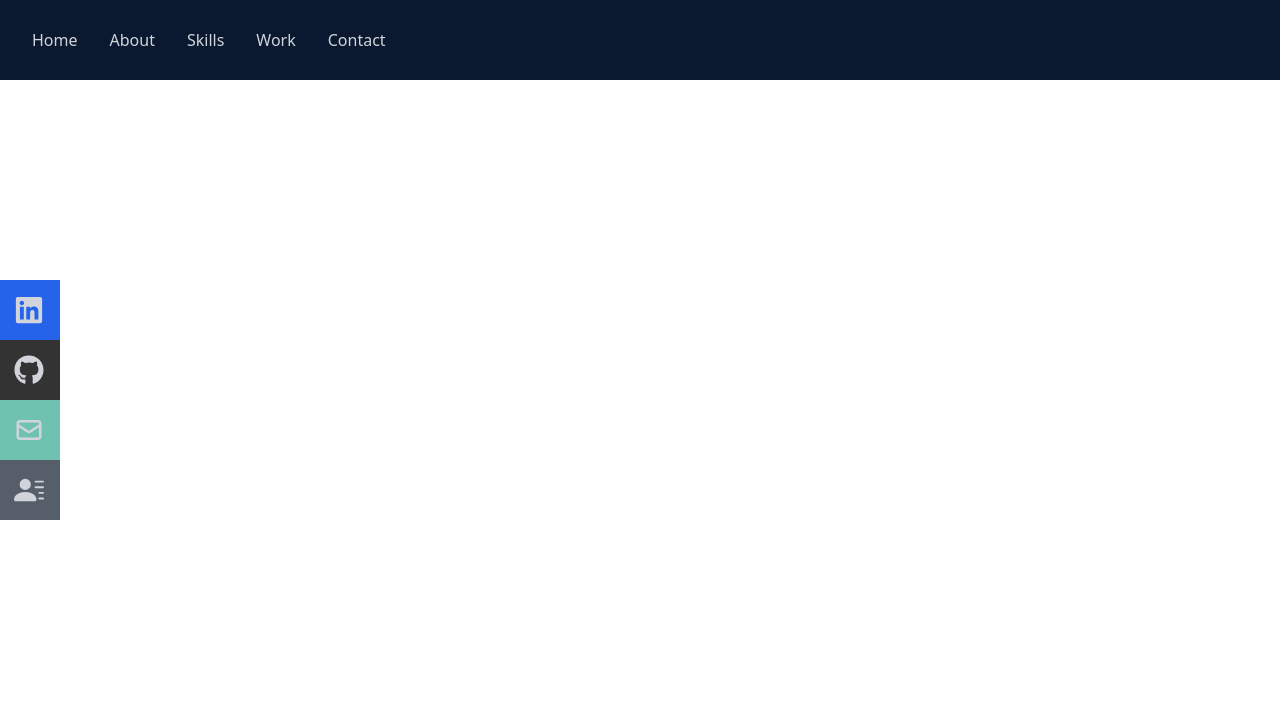
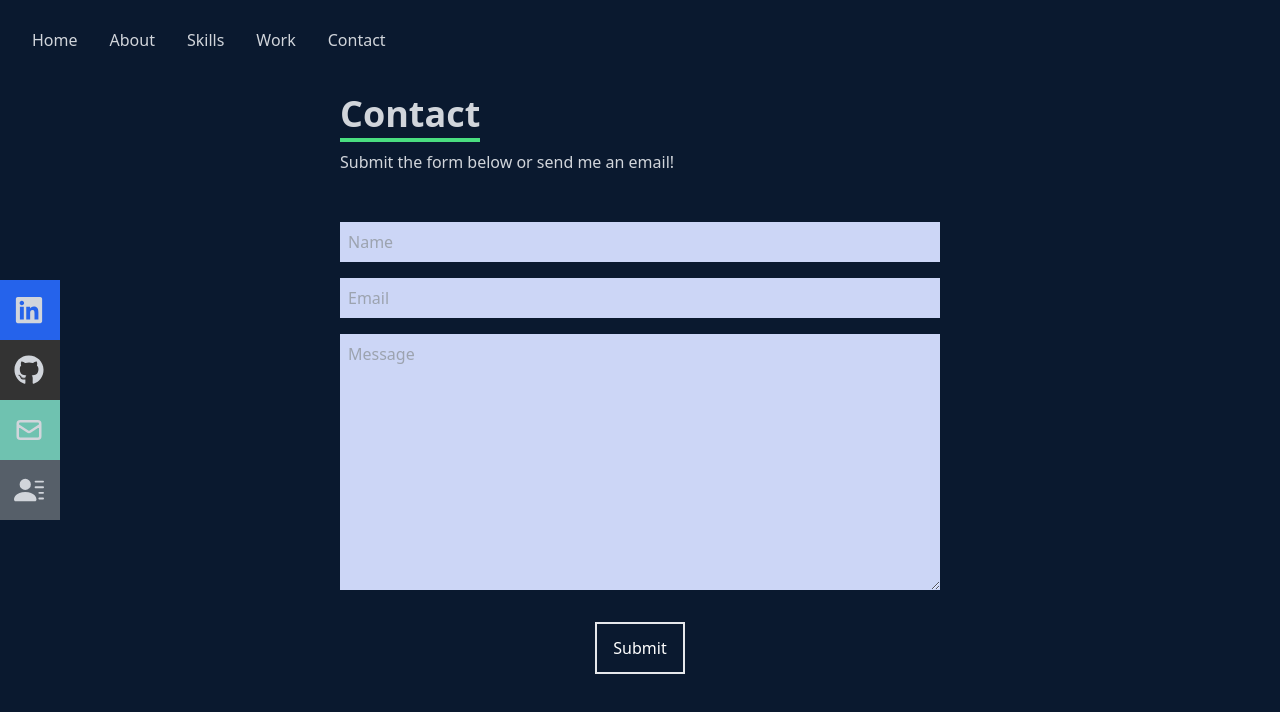
Before and after one commit to NTParker/react-portfolio, a React (Create React App) app: page /contact in a window 1280 px wide. Shown: the top 712 px of the page. Built offline with nearby package versions, Linux system fonts and the light colour scheme; the HTML template or start-up script is replaced by a standard one.

Commit message:
completed contact page

```diff
--- a/src/App.js
+++ b/src/App.js
@@ -4,6 +4,7 @@ import Navbar from './components/Nav';
 import Skills from './components/Skills';
 import Work from './components/Work';
 import { BrowserRouter as Router, Routes, Route } from 'react-router-dom';
+import Contact from './components/Contact';
 
 function App() {
   return (
@@ -16,6 +17,7 @@ function App() {
           <Route path="/about" element={<About />}></Route>
           <Route path="/skills" element={<Skills />}></Route>
           <Route path="/work" element={<Work />}></Route>
+          <Route path="/contact" element={<Contact />}></Route>
         </Routes>
       </div>
     </Router>
--- /dev/null
+++ b/src/assets/index.js
@@ -0,0 +1,3 @@
+const Resume = require('./Noah Parker.docx');
+
+export { Resume };
--- a/src/components/Contact/index.js
+++ b/src/components/Contact/index.js
@@ -0,0 +1,48 @@
+import React from 'react';
+
+const Contact = () => {
+  return (
+    <div
+      name="contact"
+      className="w-full h-screen bg-[#0a192f] flex justify-center items-center p-4"
+    >
+      <form
+        method="POST"
+        action="https://getform.io/f/a699a1b2-f225-434e-b317-1fbbde8e006c"
+        className="flex flex-col max-w-[600px] w-full"
+      >
+        <div className="pb-8">
+          <p className="text-4xl font-bold inline border-b-4 border-green-400 text-gray-300">
+            Contact
+          </p>
+          <p className="text-gray-300 py-4">
+            Submit the form below or send me an email!
+          </p>
+        </div>
+        <input
+          className="bg-[#ccd6f6] p-2"
+          type="text"
+          placeholder="Name"
+          name="name"
+        />
+        <input
+          className="my-4 p-2 bg-[#ccd6f6]"
+          type="email"
+          placeholder="Email"
+          name="email"
+        />
+        <textarea
+          className="bg-[#ccd6f6] p-2"
+          name="message"
+          rows="10"
+          placeholder="Message"
+        ></textarea>
+        <button className="text-white border-2 hover:bg-green-400 hover:border-green-400 px-4 py-3 my-8 mx-auto flex items-center">
+          Submit
+        </button>
+      </form>
+    </div>
+  );
+};
+
+export default Contact;
--- a/src/components/Home/index.js
+++ b/src/components/Home/index.js
@@ -1,4 +1,4 @@
-import React, { Fragment } from 'react';
+import React from 'react';
 import { HiArrowNarrowRight } from 'react-icons/hi';
 
 const Home = () => {
--- a/src/components/Nav/index.js
+++ b/src/components/Nav/index.js
@@ -3,8 +3,8 @@ import { useState } from 'react';
 import { FaBars, FaTimes, FaGithub, FaLinkedin } from 'react-icons/fa';
 import { HiOutlineMail } from 'react-icons/hi';
 import { BsFillPersonLinesFill } from 'react-icons/bs';
-import { link } from 'react-scroll';
 import { Link } from 'react-router-dom';
+import { Resume } from '../../assets';
 
 const Navbar = () => {
   const [nav, setNav] = useState(false);
@@ -66,16 +66,18 @@ const Navbar = () => {
         <ul>
           <li className="w-[160px] h-[60px] flex justify-between items-center ml-[-100px] hover:ml-[-10px] duration-300 bg-blue-600">
             <a
+              target="_blank"
               className="flex justify-between items-center w-full text-gray-300"
-              href="/"
+              href="https://www.linkedin.com/in/-noah-parker/"
             >
               Linkedin <FaLinkedin size={30} />
             </a>
           </li>
           <li className="w-[160px] h-[60px] flex justify-between items-center ml-[-100px] hover:ml-[-10px] duration-300 bg-[#333333]">
             <a
+              target="_blank"
               className="flex justify-between items-center w-full text-gray-300"
-              href="/"
+              href="https://github.com/NTParker"
             >
               Github <FaGithub size={30} />
             </a>
@@ -90,8 +92,9 @@ const Navbar = () => {
           </li>
           <li className="w-[160px] h-[60px] flex justify-between items-center ml-[-100px] hover:ml-[-10px] duration-300 bg-[#565f69]">
             <a
+              target="_blank"
               className="flex justify-between items-center w-full text-gray-300"
-              href="/"
+              href={Resume}
             >
               Resume <BsFillPersonLinesFill size={30} />
             </a>
--- a/src/components/Work/index.js
+++ b/src/components/Work/index.js
@@ -11,7 +11,7 @@ const Work = () => {
   return (
     <div name="skills" className="w-full h-screen bg-[#0a192f] text-gray-300">
       {/* Container */}
-      <div className="max-w-[1000px] mx-auto p-4 flex flex-col justify-center w-full h-full">
+      <div className="max-w-[1000px] bg-[#0a192f] mx-auto p-4 flex flex-col justify-center w-full h-full">
         <div>
           <p className="text-4xl font-bold inline border-b-4 border-green-400">
             Work
@@ -20,9 +20,8 @@ const Work = () => {
         </div>
 
         {/* container for projects */}
-        <div className="rounded-sm grid sm:grid-cols-2 md:grid-cols-3 gap-12">
+        <div className="rounded-sm bg-[#0a192f] grid sm:grid-cols-2 md:grid-cols-3 gap-12">
           <div
-            style={{ backgroundImage: `${WMA}` }}
             className="shadow-lg shadow-[#040c16] group container rounded-md
               flex justify-center text-center items-center mx-auto content-div "
           >
```
Also changed, not shown: 1 other file (tests, documents, lock files or other folders).
